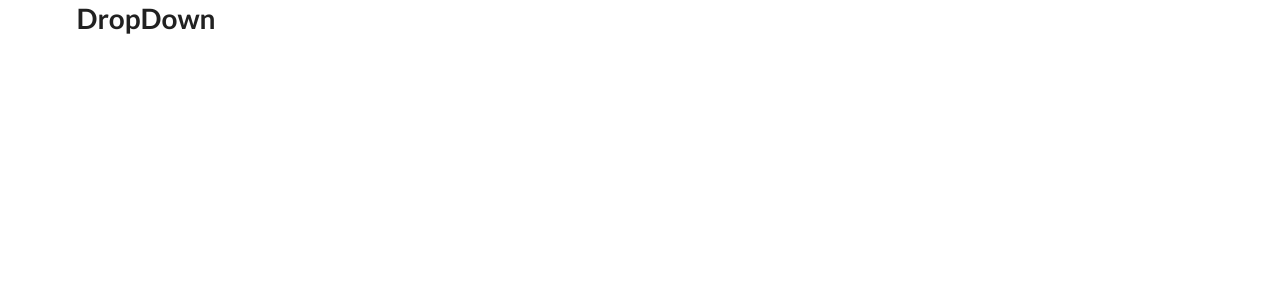
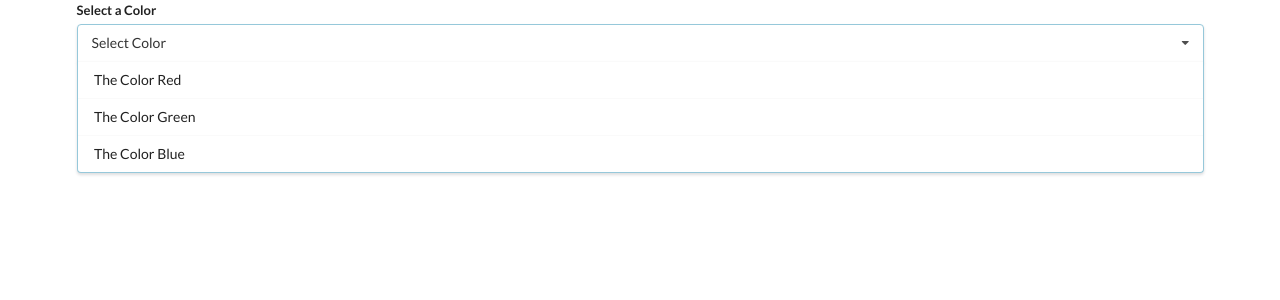
Before and after one commit to swapnilhota/widgets-app, a React (Create React App) app: page / in a window 1280 px wide. Shown: the top 300 px of the page. Built offline with nearby package versions, Linux system fonts and the light colour scheme.

Commit message:
added dropdown

```diff
--- a/src/App.js
+++ b/src/App.js
@@ -18,10 +18,25 @@
     }
 ];
 
+const options = [
+    {
+        label: 'The Color Red',
+        value: 'red'
+    },
+    {
+        label: 'The Color Green',
+        value: 'green'
+    },
+    {
+        label: 'The Color Blue',
+        value: 'blue'
+    }
+];
+
 const App = () => {
     return (
         <div className="ui container">
-            <Dropdown />
+            <Dropdown options={options} />
         </div>
     );
 }
--- a/src/components/Dropdown.js
+++ b/src/components/Dropdown.js
@@ -1,9 +1,29 @@
 import React from 'react';
 
-const Dropdown = () => {
+const Dropdown = ({ options }) => {
+
+    const renderedOptions = options.map((option) => {
+        return (
+            <div key={option.value} className="item">
+                {option.label}
+            </div>
+        );
+    })
+
     return (
-        <div>
-            <h1>DropDown</h1>
+        <div className="ui form">
+            <div className="field">
+                <label className="label">Select a Color</label>
+                <div className="ui selection dropdown visible active">
+                    <i className="dropdown icon"></i>
+                    <div className="text">
+                        Select Color
+                    </div>
+                    <div className="menu visible transition" >
+                        {renderedOptions}
+                    </div>
+                </div>
+            </div>
         </div>
     );
 }
```
